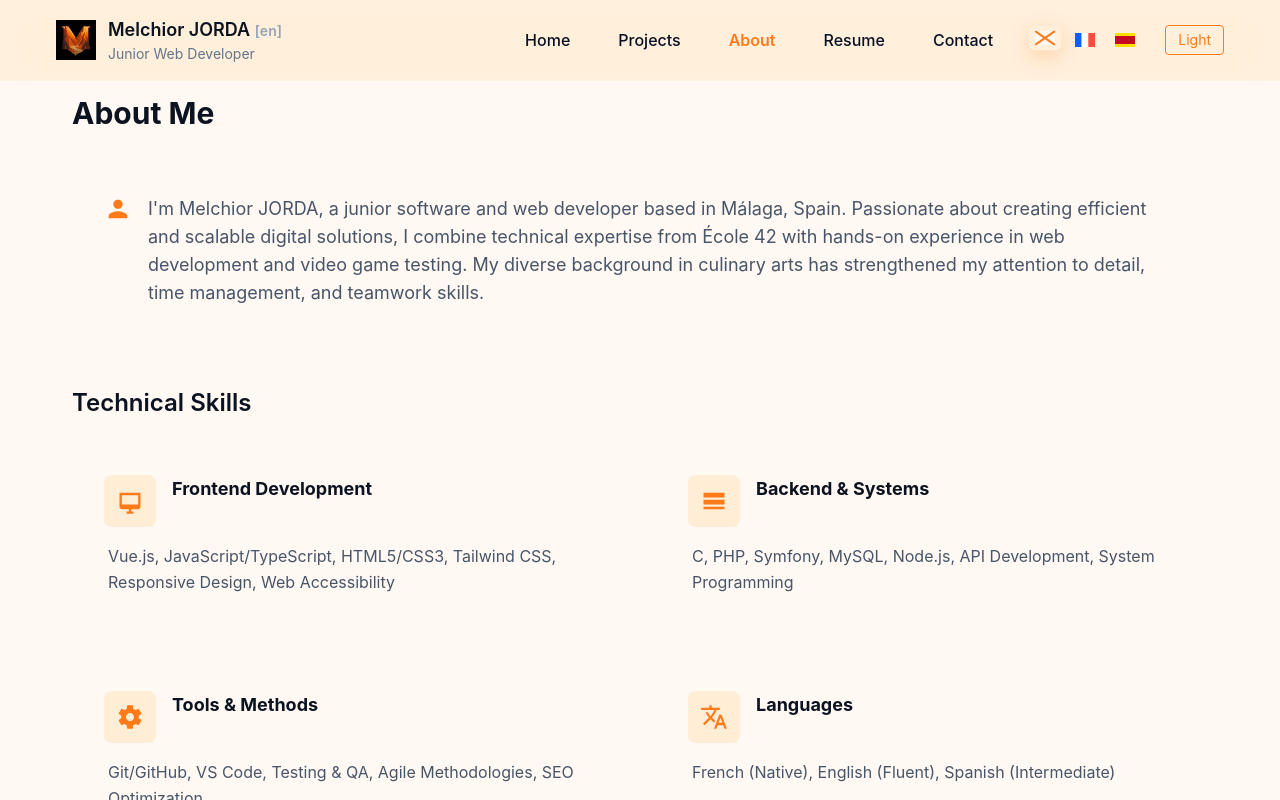
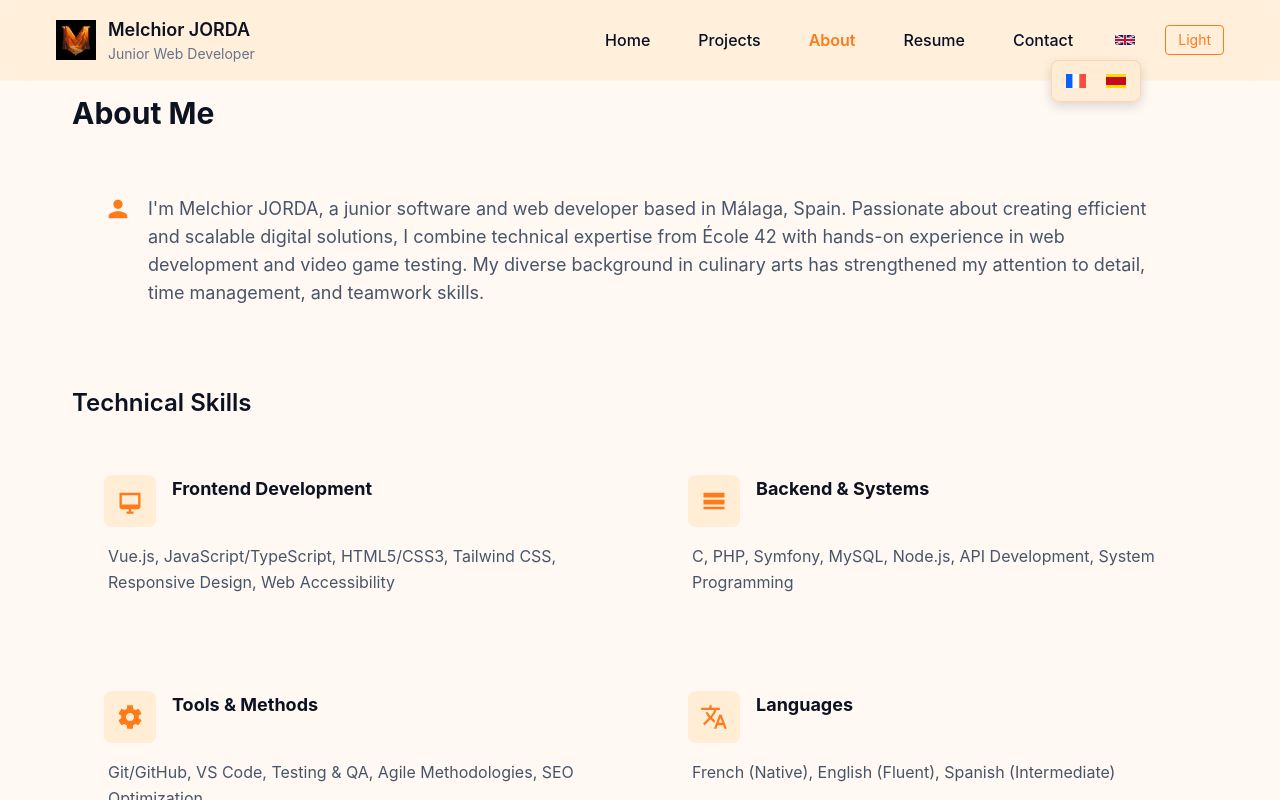
Before and after one commit to M-Jorda/melchior-jorda.online, a Vue app in the folder new_website/: page /about in a window 1280 px wide. Both pictures are taken after a click on the button "English". Built offline with nearby package versions, Linux system fonts and the light colour scheme.

Commit message:
Navbar Done

```diff
--- a/new_website/src/components/Header.vue
+++ b/new_website/src/components/Header.vue
@@ -1,4 +1,5 @@
 <template>
+  <div>
     <header
       class="header-navbar border-b border-white/20 dark:border-slate-700/50 py-4 fixed left-0 right-0 z-40"
       :style="headerStyle"
@@ -9,12 +10,11 @@
     >
     <div class="container mx-auto px-4 flex items-center justify-between">
       <!-- Logo et titre -->
-      <router-link to="/" class="flex items-center gap-2 md:gap-3 cursor-pointer hover:opacity-80 transition-opacity">
+      <router-link @click="closeMobileMenu" to="/" class="flex items-center gap-2 md:gap-3 cursor-pointer hover:opacity-80 transition-opacity">
         <img src="/favicon.png" alt="logo" class="w-8 h-8 md:w-10 md:h-10" />
         <div>
           <div class="text-sm md:text-lg font-semibold text-primary dark:text-accent-50">
             Melchior JORDA
-            <span class="hidden sm:inline text-xs md:text-sm text-slate-400">[{{ currentLang }}]</span>
           </div>
           <div class="text-xs md:text-sm text-slate-500 dark:text-accent-200">Junior Web Developer</div>
         </div>
@@ -44,26 +44,58 @@
           <li><router-link class="nav-link" to="/resume">{{ $t('nav.resume') }}</router-link></li>
           <li><router-link class="nav-link" to="/contact">{{ $t('nav.contact') }}</router-link></li>
 
-          <li class="flex items-center gap-2">
-            <button @click.prevent="onLang('en')" :aria-pressed="currentLang==='en'" class="flag-btn" title="English">
-              <svg width="20" height="14" viewBox="0 0 20 14" xmlns="http://www.w3.org/2000/svg" fill="none">
-                <rect width="20" height="14" fill="#fff8f3" />
-                <path d="M0 0L20 14M20 0L0 14" stroke="#ff7a18" stroke-width="2" />
+          <li class="relative">
+            <div class="lang-dropdown">
+              <!-- Drapeau actif (toujours visible) -->
+              <button @click.prevent="toggleLangMenu" class="flag-btn flag-active" :title="currentLang === 'en' ? 'English' : currentLang === 'fr' ? 'Français' : 'Español'">
+                <svg v-if="currentLang === 'en'" width="20" height="14" viewBox="0 0 60 30" xmlns="http://www.w3.org/2000/svg">
+                  <clipPath id="t"><path d="M30,15 h30 v15 z v15 h-30 z h-30 v-15 z v-15 h30 z"/></clipPath>
+                  <path d="M0,0 v30 h60 v-30 z" fill="#012169"/>
+                  <path d="M0,0 L60,30 M60,0 L0,30" stroke="#fff" stroke-width="6"/>
+                  <path d="M0,0 L60,30 M60,0 L0,30" clip-path="url(#t)" stroke="#C8102E" stroke-width="4"/>
+                  <path d="M30,0 v30 M0,15 h60" stroke="#fff" stroke-width="10"/>
+                  <path d="M30,0 v30 M0,15 h60" stroke="#C8102E" stroke-width="6"/>
+                </svg>
+                <svg v-else-if="currentLang === 'fr'" width="20" height="14" viewBox="0 0 20 14" xmlns="http://www.w3.org/2000/svg" fill="none">
+                  <rect width="6.66" height="14" x="0" fill="#0b5fff" />
+                  <rect width="6.66" height="14" x="6.66" fill="#fff" />
+                  <rect width="6.68" height="14" x="13.32" fill="#ff4b3e" />
+                </svg>
+                <svg v-else width="20" height="14" viewBox="0 0 20 14" xmlns="http://www.w3.org/2000/svg" fill="none">
+                  <rect width="20" height="14" fill="#ffdd00" />
+                  <rect y="3" width="20" height="8" fill="#c60b1e" />
                 </svg>
               </button>
-            <button @click.prevent="onLang('fr')" :aria-pressed="currentLang==='fr'" class="flag-btn" title="Français">
+
+              <!-- Menu déroulant avec les autres drapeaux -->
+              <transition name="lang-menu">
+                <div v-if="langMenuOpen" class="lang-menu">
+                  <button v-if="currentLang !== 'en'" @click.prevent="onLang('en')" class="flag-btn" title="English">
+                    <svg width="20" height="14" viewBox="0 0 60 30" xmlns="http://www.w3.org/2000/svg">
+                      <clipPath id="t2"><path d="M30,15 h30 v15 z v15 h-30 z h-30 v-15 z v-15 h30 z"/></clipPath>
+                      <path d="M0,0 v30 h60 v-30 z" fill="#012169"/>
+                      <path d="M0,0 L60,30 M60,0 L0,30" stroke="#fff" stroke-width="6"/>
+                      <path d="M0,0 L60,30 M60,0 L0,30" clip-path="url(#t2)" stroke="#C8102E" stroke-width="4"/>
+                      <path d="M30,0 v30 M0,15 h60" stroke="#fff" stroke-width="10"/>
+                      <path d="M30,0 v30 M0,15 h60" stroke="#C8102E" stroke-width="6"/>
+                    </svg>
+                  </button>
+                  <button v-if="currentLang !== 'fr'" @click.prevent="onLang('fr')" class="flag-btn" title="Français">
                     <svg width="20" height="14" viewBox="0 0 20 14" xmlns="http://www.w3.org/2000/svg" fill="none">
                       <rect width="6.66" height="14" x="0" fill="#0b5fff" />
                       <rect width="6.66" height="14" x="6.66" fill="#fff" />
                       <rect width="6.68" height="14" x="13.32" fill="#ff4b3e" />
                     </svg>
                   </button>
-            <button @click.prevent="onLang('es')" :aria-pressed="currentLang==='es'" class="flag-btn" title="Español">
+                  <button v-if="currentLang !== 'es'" @click.prevent="onLang('es')" class="flag-btn" title="Español">
                     <svg width="20" height="14" viewBox="0 0 20 14" xmlns="http://www.w3.org/2000/svg" fill="none">
                       <rect width="20" height="14" fill="#ffdd00" />
                       <rect y="3" width="20" height="8" fill="#c60b1e" />
                     </svg>
                   </button>
+                </div>
+              </transition>
+            </div>
           </li>
 
           <li>
@@ -75,12 +107,13 @@
         </ul>
       </nav>
     </div>
+  </header>
 
-    <!-- Menu mobile (overlay) -->
+  <!-- Menu mobile (overlay) - En dehors du header pour z-index correct -->
   <transition name="mobile-menu">
     <div
       v-if="isMobileMenuOpen"
-        class="lg:hidden fixed inset-0 top-[73px] bg-[#ffedd5] dark:bg-[#0f172a] z-50 overflow-y-auto"
+      class="lg:hidden fixed inset-0 top-[73px] bg-[#ffedd5] dark:bg-[#0f172a] z-[100] overflow-y-auto"
     >
         <nav class="container mx-auto px-4 py-6">
           <ul class="flex flex-col gap-4">
@@ -133,26 +166,56 @@
             <!-- Langues -->
             <li class="py-3 border-b border-slate-200 dark:border-slate-700">
               <div class="text-sm text-slate-500 dark:text-accent-200 mb-2">Language</div>
-              <div class="flex gap-3">
-                <button @click.prevent="onLang('en')" :aria-pressed="currentLang==='en'" class="flag-btn" title="English">
-                  <svg width="24" height="17" viewBox="0 0 20 14" xmlns="http://www.w3.org/2000/svg" fill="none">
-                    <rect width="20" height="14" fill="#fff8f3" />
-                    <path d="M0 0L20 14M20 0L0 14" stroke="#ff7a18" stroke-width="2" />
+              <div class="lang-dropdown-mobile">
+                <!-- Drapeau actif (toujours visible) -->
+                <button @click.prevent="toggleLangMenuMobile" class="flag-btn flag-active mb-2" :title="currentLang === 'en' ? 'English' : currentLang === 'fr' ? 'Français' : 'Español'">
+                  <svg v-if="currentLang === 'en'" width="24" height="17" viewBox="0 0 60 30" xmlns="http://www.w3.org/2000/svg">
+                    <clipPath id="t-mobile"><path d="M30,15 h30 v15 z v15 h-30 z h-30 v-15 z v-15 h30 z"/></clipPath>
+                    <path d="M0,0 v30 h60 v-30 z" fill="#012169"/>
+                    <path d="M0,0 L60,30 M60,0 L0,30" stroke="#fff" stroke-width="6"/>
+                    <path d="M0,0 L60,30 M60,0 L0,30" clip-path="url(#t-mobile)" stroke="#C8102E" stroke-width="4"/>
+                    <path d="M30,0 v30 M0,15 h60" stroke="#fff" stroke-width="10"/>
+                    <path d="M30,0 v30 M0,15 h60" stroke="#C8102E" stroke-width="6"/>
+                  </svg>
+                  <svg v-else-if="currentLang === 'fr'" width="24" height="17" viewBox="0 0 20 14" xmlns="http://www.w3.org/2000/svg" fill="none">
+                    <rect width="6.66" height="14" x="0" fill="#0b5fff" />
+                    <rect width="6.66" height="14" x="6.66" fill="#fff" />
+                    <rect width="6.68" height="14" x="13.32" fill="#ff4b3e" />
+                  </svg>
+                  <svg v-else width="24" height="17" viewBox="0 0 20 14" xmlns="http://www.w3.org/2000/svg" fill="none">
+                    <rect width="20" height="14" fill="#ffdd00" />
+                    <rect y="3" width="20" height="8" fill="#c60b1e" />
                   </svg>
                 </button>
-                <button @click.prevent="onLang('fr')" :aria-pressed="currentLang==='fr'" class="flag-btn" title="Français">
+
+                <!-- Menu déroulant avec les autres drapeaux -->
+                <transition name="lang-menu">
+                  <div v-if="langMenuOpenMobile" class="flex gap-3">
+                    <button v-if="currentLang !== 'en'" @click.prevent="onLang('en')" class="flag-btn" title="English">
+                      <svg width="24" height="17" viewBox="0 0 60 30" xmlns="http://www.w3.org/2000/svg">
+                        <clipPath id="t-mobile2"><path d="M30,15 h30 v15 z v15 h-30 z h-30 v-15 z v-15 h30 z"/></clipPath>
+                        <path d="M0,0 v30 h60 v-30 z" fill="#012169"/>
+                        <path d="M0,0 L60,30 M60,0 L0,30" stroke="#fff" stroke-width="6"/>
+                        <path d="M0,0 L60,30 M60,0 L0,30" clip-path="url(#t-mobile2)" stroke="#C8102E" stroke-width="4"/>
+                        <path d="M30,0 v30 M0,15 h60" stroke="#fff" stroke-width="10"/>
+                        <path d="M30,0 v30 M0,15 h60" stroke="#C8102E" stroke-width="6"/>
+                      </svg>
+                    </button>
+                    <button v-if="currentLang !== 'fr'" @click.prevent="onLang('fr')" class="flag-btn" title="Français">
                       <svg width="24" height="17" viewBox="0 0 20 14" xmlns="http://www.w3.org/2000/svg" fill="none">
                         <rect width="6.66" height="14" x="0" fill="#0b5fff" />
                         <rect width="6.66" height="14" x="6.66" fill="#fff" />
                         <rect width="6.68" height="14" x="13.32" fill="#ff4b3e" />
                       </svg>
                     </button>
-                <button @click.prevent="onLang('es')" :aria-pressed="currentLang==='es'" class="flag-btn" title="Español">
+                    <button v-if="currentLang !== 'es'" @click.prevent="onLang('es')" class="flag-btn" title="Español">
                       <svg width="24" height="17" viewBox="0 0 20 14" xmlns="http://www.w3.org/2000/svg" fill="none">
                         <rect width="20" height="14" fill="#ffdd00" />
                         <rect y="3" width="20" height="8" fill="#c60b1e" />
                       </svg>
                     </button>
+                  </div>
+                </transition>
               </div>
             </li>
 
@@ -167,7 +230,7 @@
         </nav>
       </div>
     </transition>
-  </header>
+  </div>
 </template>
 
 <script>
@@ -184,7 +247,9 @@ export default {
       showHeader: true,
       lastScrollPosition: 0,
       scrollThreshold: 50,
-      scrollContainer: null
+      scrollContainer: null,
+      langMenuOpen: false,
+      langMenuOpenMobile: false
     }
   },
   computed: {
@@ -273,6 +338,15 @@ export default {
       }
       document.documentElement.lang = val
       localStorage.setItem('lang', val)
+      // Fermer le menu après sélection
+      this.langMenuOpen = false
+      this.langMenuOpenMobile = false
+    },
+    toggleLangMenu() {
+      this.langMenuOpen = !this.langMenuOpen
+    },
+    toggleLangMenuMobile() {
+      this.langMenuOpenMobile = !this.langMenuOpenMobile
     },
     toggleTheme() {
       this.isDark = !this.isDark
@@ -475,4 +549,96 @@ export default {
     opacity: 1;
   }
 }
+
+/* Styles pour les boutons drapeaux */
+.flag-btn {
+  padding: 0.25rem;
+  border-radius: 0.25rem;
+  transition: all 0.3s ease;
+  opacity: 1;
+  border: 2px solid transparent;
+}
+
+.flag-btn:hover {
+  transform: scale(1.1);
+}
+
+.flag-btn.flag-active {
+  opacity: 1;
+  cursor: pointer;
+}
+
+/* Menu déroulant drapeaux desktop */
+.lang-dropdown {
+  position: relative;
+}
+
+.lang-menu {
+  position: absolute;
+  top: calc(100% + 0.5rem);
+  right: 0;
+  display: flex;
+  flex-direction: row;
+  gap: 0.5rem;
+  background: rgba(255, 237, 213, 0.95);
+  backdrop-filter: blur(12px);
+  padding: 0.5rem;
+  border-radius: 0.5rem;
+  box-shadow: 0 4px 12px rgba(0, 0, 0, 0.15);
+  border: 1px solid rgba(255, 122, 24, 0.2);
+  z-index: 100;
+}
+
+.dark .lang-menu {
+  background: rgba(15, 23, 42, 0.95);
+  border-color: rgba(255, 159, 67, 0.2);
+}
+
+/* Animation pour le menu déroulant */
+.lang-menu-enter-active,
+.lang-menu-leave-active {
+  transition: all 0.3s cubic-bezier(0.4, 0, 0.2, 1);
+}
+
+.lang-menu-enter-from {
+  opacity: 0;
+  transform: translateY(-10px) scale(0.95);
+}
+
+.lang-menu-leave-to {
+  opacity: 0;
+  transform: translateY(-10px) scale(0.95);
+}
+
+.lang-menu-enter-to,
+.lang-menu-leave-from {
+  opacity: 1;
+  transform: translateY(0) scale(1);
+}
+
+/* Menu déroulant drapeaux mobile */
+.lang-dropdown-mobile {
+  position: relative;
+  display: flex;
+  flex-direction: column;
+  align-items: flex-start;
+}
+
+.lang-dropdown-mobile .flex {
+  position: absolute;
+  top: calc(100% + 0.5rem);
+  left: 0;
+  background: rgba(255, 237, 213, 0.95);
+  backdrop-filter: blur(12px);
+  padding: 0.5rem;
+  border-radius: 0.5rem;
+  box-shadow: 0 4px 12px rgba(0, 0, 0, 0.15);
+  border: 1px solid rgba(255, 122, 24, 0.2);
+  z-index: 10;
+}
+
+.dark .lang-dropdown-mobile .flex {
+  background: rgba(15, 23, 42, 0.95);
+  border-color: rgba(255, 159, 67, 0.2);
+}
 </style>
--- a/new_website/src/locales/en.json
+++ b/new_website/src/locales/en.json
@@ -25,7 +25,7 @@
       "name": "Name",
       "name_placeholder": "John Doe",
       "email": "Email",
-      "email_placeholder": "john@example.com",
+      "email_placeholder": "john{'@'}example.com",
       "message": "Message",
       "message_placeholder": "Tell me about your project or opportunity...",
       "send": "Send Message"
--- a/new_website/src/locales/es.json
+++ b/new_website/src/locales/es.json
@@ -25,7 +25,7 @@
       "name": "Nombre",
       "name_placeholder": "Juan Pérez",
       "email": "Correo",
-      "email_placeholder": "juan@ejemplo.com",
+      "email_placeholder": "juan{'@'}ejemplo.com",
       "message": "Mensaje",
       "message_placeholder": "Cuéntame sobre tu proyecto u oportunidad...",
       "send": "Enviar Mensaje"
--- a/new_website/src/locales/fr.json
+++ b/new_website/src/locales/fr.json
@@ -25,7 +25,7 @@
       "name": "Nom",
       "name_placeholder": "Jean Dupont",
       "email": "Email",
-      "email_placeholder": "jean@exemple.com",
+      "email_placeholder": "jean{'@'}exemple.com",
       "message": "Message",
       "message_placeholder": "Parlez-moi de votre projet ou opportunité...",
       "send": "Envoyer le Message"
```
Lines whose indentation alone changed are shown as unchanged.
